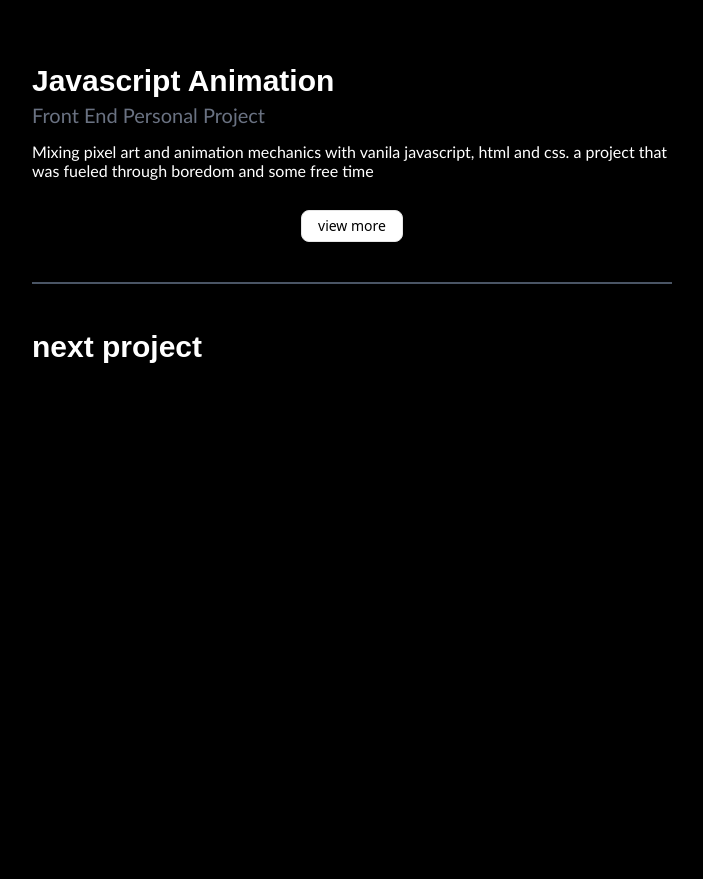
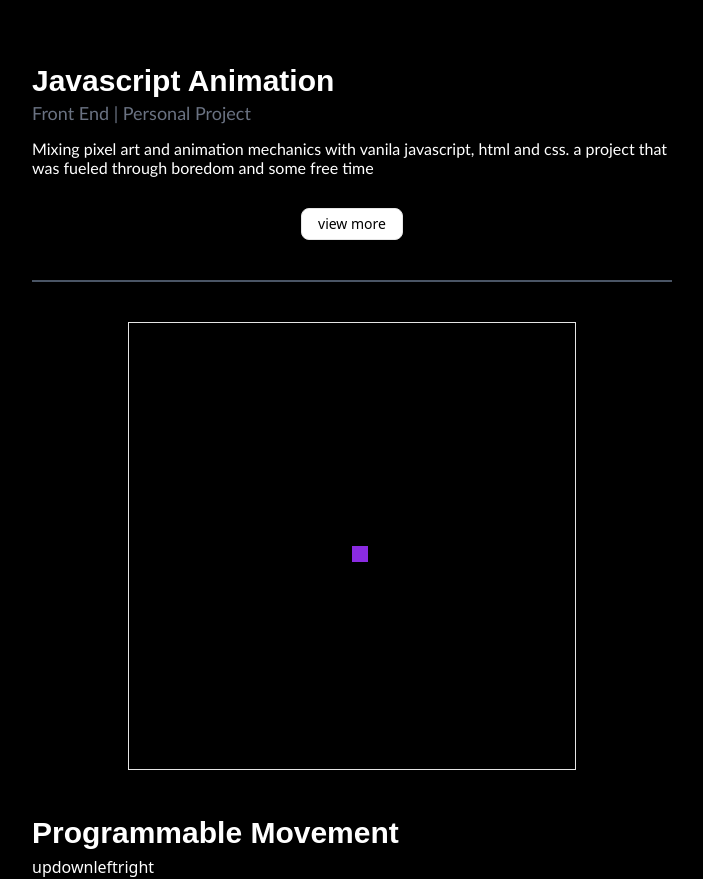
Before and after one commit to psuuzu/portfolio1, a Next.js app: page / in a window 1280 px wide. Shown: the part 648-1527 px from the top of the page, without its empty margins (288-991 px from the left). Before the commit the page ends 1017 px from the top, so only its background shows below. Built offline with nearby package versions, Linux system fonts and the light colour scheme; a web font is replaced by a local one.

Commit message:
project 2 implementation

```diff
--- a/app/globals.css
+++ b/app/globals.css
@@ -145,3 +145,12 @@ p{
 body{
   background-color: black;
 }
+
+.turtle{
+  background-color: blueviolet;
+  width: 2vh;
+  height: 2vh ;
+  position: absolute;
+  left: 50%;
+  top:50%;
+}
--- a/app/page.tsx
+++ b/app/page.tsx
@@ -1,9 +1,12 @@
 import { Button } from "@/components/ui/button";
+import  Movement  from "@/components/movement";
 
 export default function Home() {
-  // const parentElement = useRef()
+  // const parentElement = useRef(null);
   // function up() {
-  //   parentElement.current.appendChild()
+  //   if(parentElement.current){
+  //     parentElement.current.appendChild()
+  //   }
   // }
 
 
@@ -16,7 +19,7 @@ export default function Home() {
          <h1 className='text-[30px] sm:text-[40px] md:text-[50px] text-right pr-1'>Welcome to Paul's Portfolio</h1>
         </div>
         <div className='w-[40vw] sm:w-[20vw] md:w-[20vw] lg:w-[18vw] flex h-auto'>
-         <p className="text-[12px] sm:text-[14px] md:text-[16px] pl-1">Hi, I am a  UX/UI designer who likes to blend research and design to create user-centered digital solutions</p>
+         <p className="text-[12px] sm:text-[14px] md:text-[16px] pl-1">Hi, I am a  UX/UI designer who has an interest in front end as well. I enjoy creating user-centered digital solutions</p>
         </div>
         {/* space above animation / title */}
       </div>
@@ -27,22 +30,21 @@ export default function Home() {
       </div>
 
       <section className='flex justify-center'>
-        <div className='w-[90vw] sm:w-[70vw] md:w-[50vw]'>
+        <div className='w-[90vw] sm:w-[70vw] md:w-[50vw] h-auto'>
           <h2 className='text-[18px] sm:text-[20px] md:text-[30px] mt-[60px]'>Javascript Animation</h2>
-          <p className="text-[15px] sm:text-[18px] md:text-[20px] text-gray-500 mb-[15px]">Front End Personal Project</p>
+          <p className="text-[14px] sm:text-[16px] md:text-[18px] text-gray-500 mb-[15px]">Front End | Personal Project</p>
           <p className="text-[12px] sm:text-[14px] md:text-[16px]">Mixing pixel art and animation mechanics with vanila javascript, html and css. a project that was fueled through boredom and some free time</p>
           <div className="flex justify-center">
           <Button variant="outline" className="my-[30px]">view more</Button>
           </div>
-          <hr className="border-t-2 border-gray-600 w-60vw mt-[10px]" />
+          <div className="flex justify-center">
+            <hr className="border-t-2 border-gray-600 w-[60vw] mt-[10px]"/>
+          </div>
 
-
-          <h2 className='text-[18px] sm:text-[20px] md:text-[30px] mt-[40px]'>next project</h2>
+          <Movement></Movement>
         </div>
       </section>
-      <h2 className='text-[30px] sm:text-[40px] md:text-[50px]'></h2>
 
-      {/* <div ref={parentElement}></div> */}
     </>
   );
 }
--- /dev/null
+++ b/components/movement.tsx
@@ -0,0 +1,79 @@
+"use client";
+
+import { useRef, useState } from "react";
+
+export default function Movement() {
+    const parentElement = useRef(null);
+    const [dotx, setDotx] = useState(50);
+    const [doty, setDoty] = useState(50);
+
+    function up() {
+      if(parentElement.current){
+        if(doty>0){
+            setDoty(doty - 2)
+        }
+        const newDot = document.createElement("div");
+        newDot.className = "turtle";
+        newDot.style.left = dotx +"%";
+        newDot.style.top = (doty - 2) +"%";
+        parentElement.current.appendChild(newDot)
+      }
+    }
+
+    function down() {
+        if(parentElement.current){
+          if(doty<98){
+              setDoty(doty + 2)
+          }
+          const newDot = document.createElement("div");
+          newDot.className = "turtle";
+          newDot.style.left = dotx +"%";
+          newDot.style.top = (doty + 2) +"%";
+          parentElement.current.appendChild(newDot)
+        }
+      }
+    function left() {
+    if(parentElement.current){
+        if(dotx>0){
+            setDotx(dotx - 2)
+        }
+        const newDot = document.createElement("div");
+        newDot.className = "turtle";
+        newDot.style.left = (dotx - 2) +"%";
+        newDot.style.top = doty +"%";
+        parentElement.current.appendChild(newDot)
+    }
+    }
+
+    function right() {
+        if(parentElement.current){
+          if(dotx<98){
+              setDotx(dotx + 2)
+          }
+          const newDot = document.createElement("div");
+          newDot.className = "turtle";
+          newDot.style.left = (dotx + 2) +"%";
+          newDot.style.top = doty +"%";
+          parentElement.current.appendChild(newDot)
+        }
+      }
+
+
+    return(
+        <>
+
+        <section className="flex justify-center mt-[40px]">
+            <div ref={parentElement} className="w-[70vw] sm:w-[50vw] md:w-[35vw] h-[70vw] sm:h-[50vw] md:h-[35vw] border-[1px] border-white-1 relative">
+                <div className ="turtle"></div>
+            </div>
+        </section>
+        <h2 className='text-[18px] sm:text-[20px] md:text-[30px] mt-[40px]'>Programmable Movement</h2>
+
+        <button onClick={up}> up</button>
+        <button onClick={down}> down</button>
+        <button onClick={left}> left</button>
+        <button onClick={right}> right</button>
+        </>
+
+    )
+}
```
